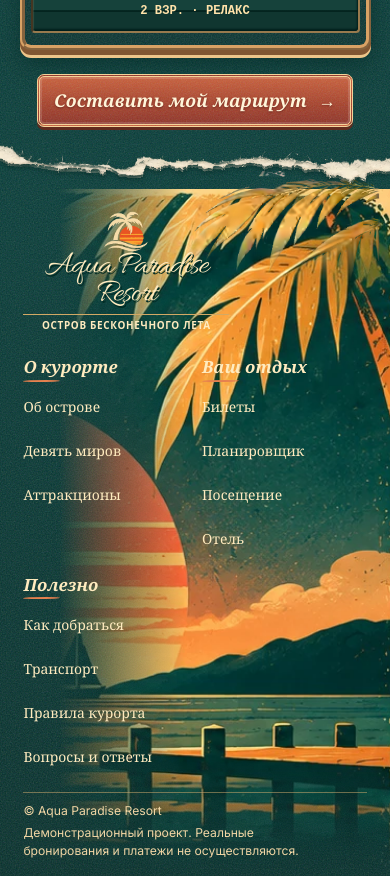
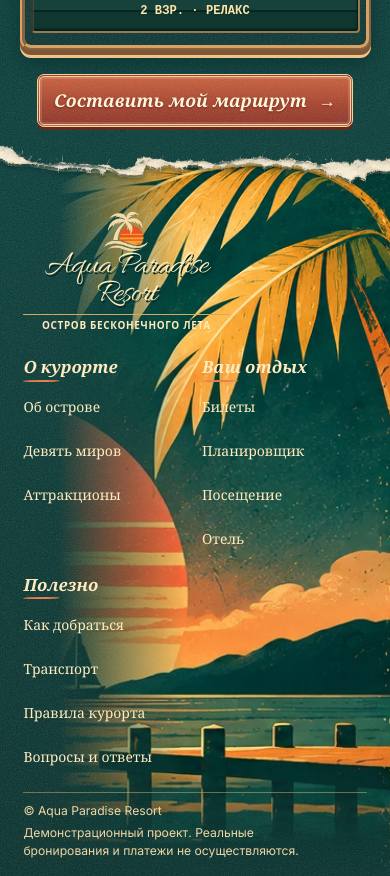
Before and after one commit to raccoonforge/aqua-paradise-resort, a React (Vite) app: page / in a window 390 px wide. Shown: the part 6380-7256 px from the top of the page. Built offline with nearby package versions, Linux system fonts and the light colour scheme; a web font is replaced by a local one.

Commit message:
Restore the original footer palm at the paper edge

```diff
--- a/scripts/qa-riviera.mjs
+++ b/scripts/qa-riviera.mjs
@@ -332,6 +332,37 @@ async function checkResortPages(page) {
   }
 }
 
+async function captureFooter(page, width, { top, bottom }) {
+  const footer = page.locator('.sunset-pier');
+  const scene = footer.locator('.pier-sunset');
+  assert.equal(await scene.count(), 1);
+  assert.equal(await footer.locator('.pier-palm-extension').count(), 0);
+  const artwork = await scene.evaluate(async el => {
+    const style = getComputedStyle(el);
+    const source = style.backgroundImage.match(/^url\("(.*)"\)$/)?.[1];
+    if (!source) return null;
+    const image = new Image();
+    image.src = source;
+    await image.decode();
+    return { width: image.naturalWidth, height: image.naturalHeight, mask: style.maskImage };
+  });
+  assert(artwork && artwork.width === 2172 && artwork.height === 868, 'The footer loads one restored sunset illustration');
+  assert.match(artwork.mask, /poster-tear-mask/);
+
+  const y = top - 45;
+  const height = bottom - y;
+  const detailWidth = Math.min(width, 500);
+  await page.screenshot({
+    path: `${dir}/footer-full-${width}.png`, fullPage: true,
+    clip: { x: 0, y, width, height }, animations: 'disabled', timeout: 25000,
+  });
+  await page.screenshot({
+    path: `${dir}/footer-palm-${width}.png`, fullPage: true,
+    clip: { x: width - detailWidth, y, width: detailWidth, height: Math.min(370, height) },
+    animations: 'disabled', timeout: 25000,
+  });
+}
+
 try {
   await fs.mkdir(dir, { recursive: true });
   const page = await browser.newPage({ reducedMotion: 'reduce' });
@@ -392,6 +423,7 @@ try {
           clip: { x: 0, y: top - 35, width, height: bottom - top + 65 },
           animations: 'disabled',
         });
+        await captureFooter(page, width, bounds.find(section => section.id === 'footer'));
       }
 
       if ([1440, 768, 375].includes(width)) {
--- a/src/HomeFidelity.css
+++ b/src/HomeFidelity.css
@@ -341,39 +341,29 @@
   background: url('./assets/retro/poster-tear-fibres.webp') center bottom / max(100%, 1080px) 100% no-repeat;
   filter: drop-shadow(0 3px 2px #001b1877);
 }
-.sunset-pier::before {
-  content: '';
+.pier-sunset {
+  --scene-width: clamp(380px, 43%, 840px);
+  --scene-top: 18px;
+  --scene-right: -28px;
+  --scene-bleed: calc(1.1 * 144 / 724);
+  --scene-scale: calc(1.1 + var(--scene-bleed));
   position: absolute;
-  inset: 0 0 0 auto;
-  width: clamp(380px, 43%, 840px);
+  inset: calc(-1 * var(--poster-tear-height)) 0 0;
   z-index: -1;
   pointer-events: none;
-  /* One original sunset illustration only. No second canopy, no masking
-     out the sun to replace the palm with unrelated artwork. */
-  background: url('./assets/retro/fidelity/sunset-scene.webp') right -28px top -18px / auto 110% no-repeat;
-  -webkit-mask-image:
-    linear-gradient(90deg, transparent 0%, #000 38%, #000 100%),
-    linear-gradient(180deg, #000 0%, #000 83%, transparent 100%);
-  -webkit-mask-composite: source-in;
-  mask-image:
-    linear-gradient(90deg, transparent 0%, #000 38%, #000 100%),
-    linear-gradient(180deg, #000 0%, #000 83%, transparent 100%);
-  mask-composite: intersect;
-}
-/* Restore only the missing upper tips of the SAME golden palm.
-   Transparent bitmap, no second tree, no moving of the sunset artwork.
-   The lower fade joins the original fronds without covering the sun. */
-.pier-palm-extension {
-  position: absolute;
-  z-index: 0;
-  right: 0;
-  top: -20px;
-  width: clamp(230px, 15vw, 290px);
-  aspect-ratio: 310 / 202;
-  pointer-events: none;
-  background: url('./assets/retro/fidelity/sunset-palm-extension.avif') right top / contain no-repeat;
-  -webkit-mask-image: linear-gradient(to bottom, #000 0%, #000 42%, transparent 78%);
-  mask-image: linear-gradient(to bottom, #000 0%, #000 42%, transparent 78%);
+  /* Keep the 724 original rows at their existing scale and origin. The
+     extra 144 rows paint into the transparent border beneath the tear. */
+  border-block-start: var(--poster-tear-height) solid transparent;
+  background: url('./assets/retro/fidelity/sunset-scene.webp') right var(--scene-right)
+    top calc(100% * var(--scene-bleed) / (var(--scene-scale) - 1) - var(--scene-top))
+    / auto calc(100% * var(--scene-scale)) no-repeat;
+  /* Subtract the planner's existing paper silhouette from the overlap. */
+  mask:
+    linear-gradient(to left, #000 calc(var(--scene-width) * .62), transparent var(--scene-width)),
+    linear-gradient(#000 calc(83% + var(--poster-tear-height) * .17), transparent),
+    linear-gradient(#000 0 0),
+    url('./assets/retro/poster-tear-mask.webp') center top / max(100%, 1080px) var(--poster-tear-height) no-repeat;
+  mask-composite: intersect, intersect, subtract;
 }
 .sunset-pier .pier-content,
 .sunset-pier .pier-legal {
@@ -426,7 +416,7 @@
   .riv-home .apr-about__stats { grid-template-columns: repeat(2, minmax(0, 1fr)); gap: 12px 0; }
   .riv-home .apr-about__stats li:nth-child(3) { border-left: 0; }
   .pier-content, .pier-legal { width: 85%; }
-  .sunset-pier::before { width: 52%; }
+  .pier-sunset { --scene-width: 52%; }
 }
 @media (max-width: 950px) {
   .riv-mast.apr-header .mast-inner { height: 64px; }
@@ -480,12 +470,11 @@
   .terminal { width: min(100%, 38rem); margin-inline: auto; }
   .board-case { border-width: 5px; }
 
-  .sunset-pier::before {
-    width: min(85%, 420px);
-    background-position: right -18px top -12px;
-    background-size: auto 110%;
+  .pier-sunset {
+    --scene-width: min(85%, 420px);
+    --scene-right: -18px;
+    --scene-top: 12px;
   }
-  .pier-palm-extension { width: clamp(185px, 56vw, 240px); top: -18px; right: 0; }
   .pier-content { width: 100%; grid-template-columns: minmax(0, 1fr); gap: 26px; }
   .pier-brand { width: min(60%, 240px); }
   .pier-brand .apr-brand__name { font-size: clamp(2.05rem, 6.5vw, 2.85rem); }
--- a/src/components/SunsetPier.tsx
+++ b/src/components/SunsetPier.tsx
@@ -8,8 +8,7 @@ const columns = [
 
 export default function SunsetPier() {
   return <footer className="sunset-pier poster-stock">
-
-    <div className="pier-palm-extension" aria-hidden="true" />
+    <div className="pier-sunset" aria-hidden="true" />
     <div className="pier-content">
       <div className="pier-brand"><Brand sunset /><p>Остров бесконечного лета</p></div>
       <nav aria-label="Навигация в подвале">{columns.map(column => <div key={column.title}>
```
Also changed, not shown: src/assets/retro/fidelity/sunset-palm-extension.avif (deleted), src/assets/retro/fidelity/sunset-scene.webp.
